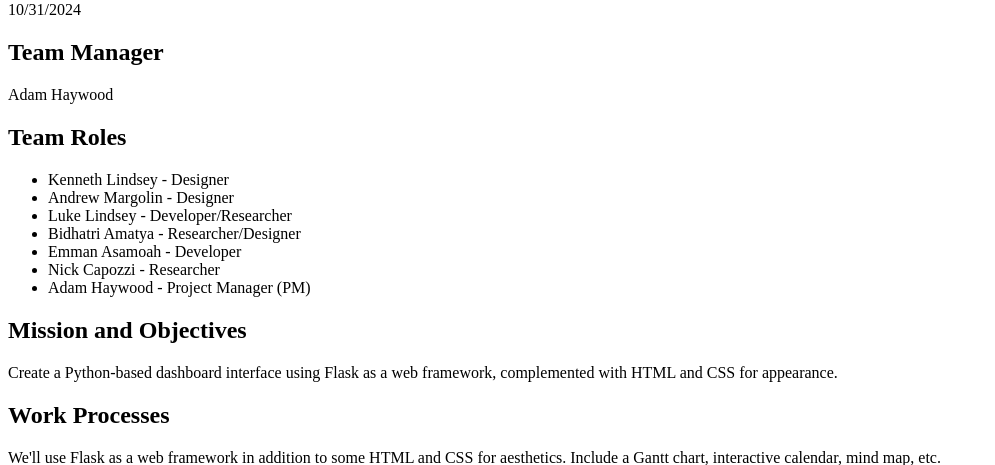
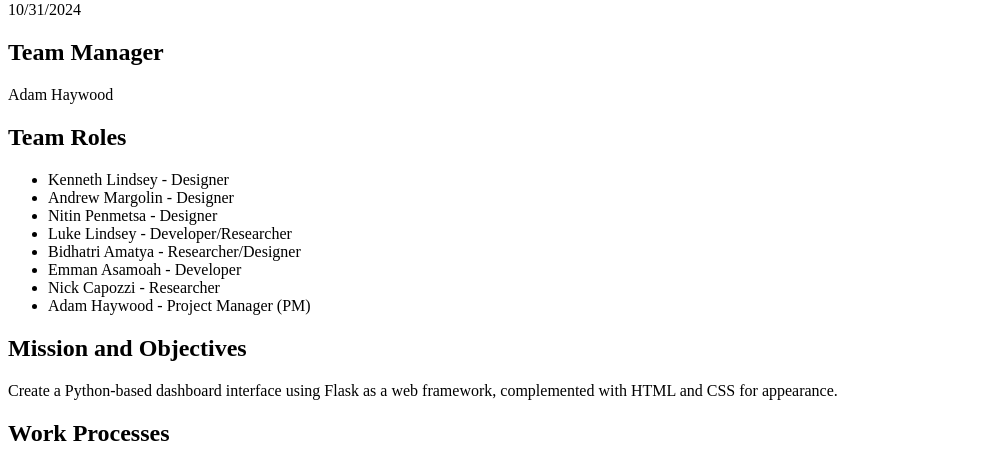
Before and after one commit to andrewmargolin3/PMODashboard, a Flask app: page /project-charter in a window 1280 px wide. Shown: the part 321-786 px from the top of the page, without its empty margins (0-995 px from the left). Run offline with Flask 3, Linux system fonts and the light colour scheme.

Commit message:
project_charter.html

```diff
--- a/templates/project_charter.html
+++ b/templates/project_charter.html
@@ -38,6 +38,7 @@
         <ul>
             <li>Kenneth Lindsey - Designer</li>
             <li>Andrew Margolin - Designer</li>
+	    <li>Nitin Penmetsa - Designer</li>
             <li>Luke Lindsey - Developer/Researcher</li>
             <li>Bidhatri Amatya - Researcher/Designer</li>
             <li>Emman Asamoah - Developer</li>
```
